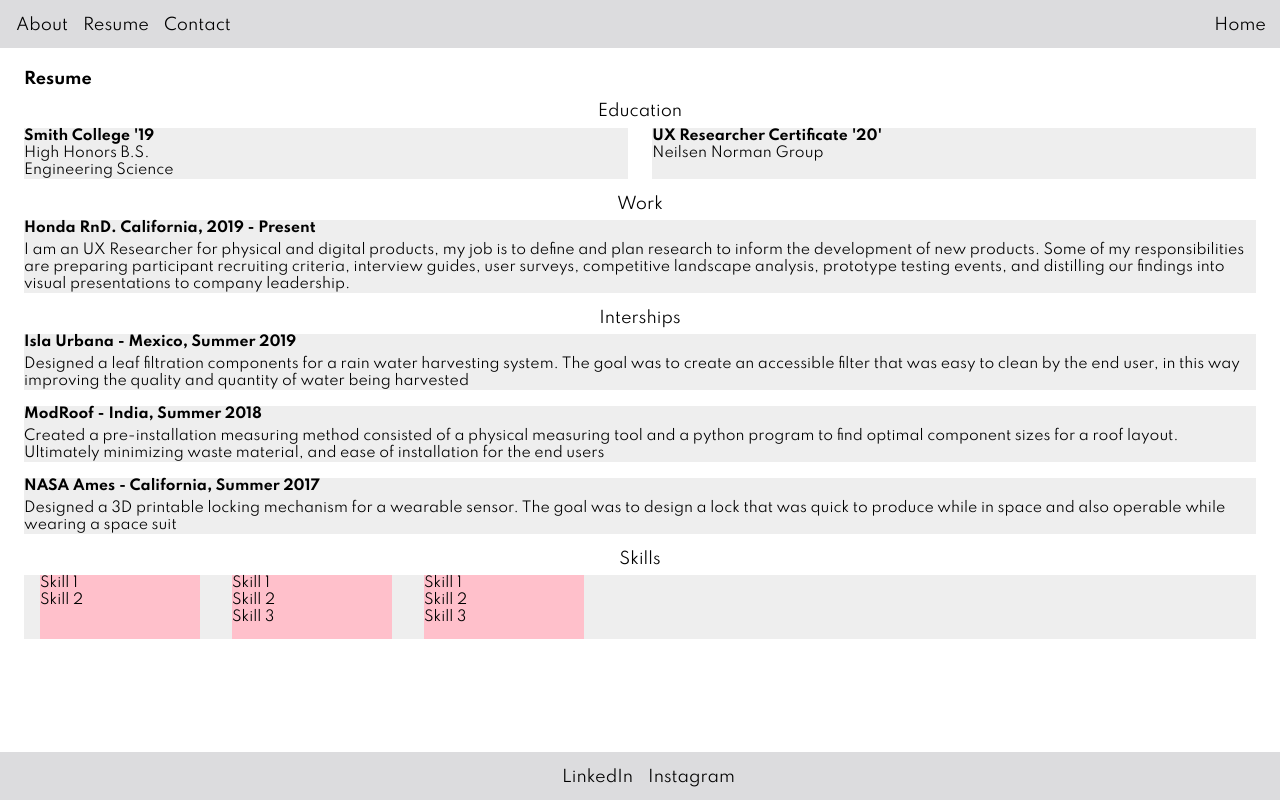
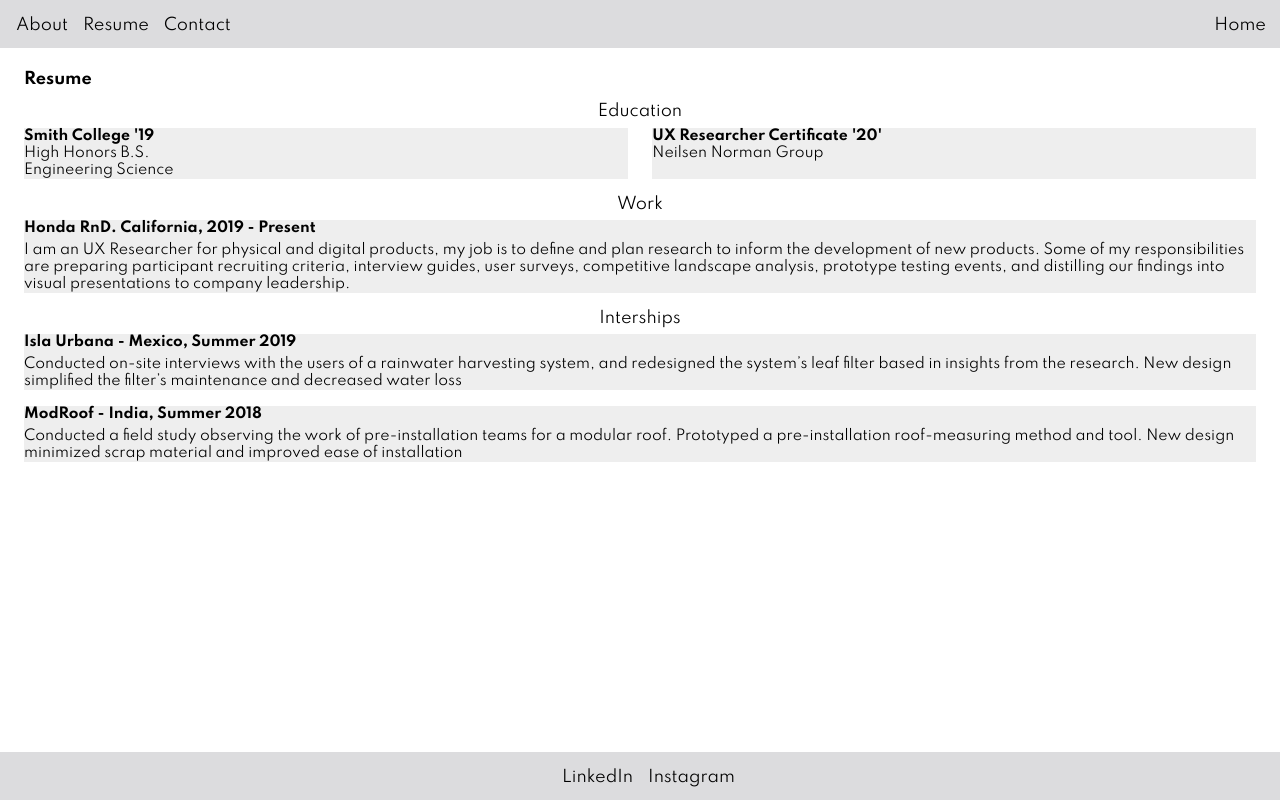
Before and after one commit to mrojasb/Macamole, a Next.js app: page /resume in a window 1280 px wide. Built offline with nearby package versions, Linux system fonts and the light colour scheme.

Commit message:
changed resume page

```diff
--- a/pages/resume.js
+++ b/pages/resume.js
@@ -47,27 +47,23 @@ export default function resume() {
             <div style={resumeStyles.sqWork}>
               <strong>Isla Urbana - Mexico, Summer 2019<br></br></strong>
               <Spacer height={.3}/>
-              Designed a leaf filtration components for a rain water harvesting system. The goal was to create an accessible filter that was easy to clean by the end user, in this way improving the quality and quantity of water being harvested
+              Conducted on-site interviews with the users of a rainwater harvesting system, and redesigned the system’s leaf filter based in insights from the research. New design simplified the filter’s maintenance and decreased water loss
+
             </div>
           <Spacer height={1}/>
 
           <div style={resumeStyles.sqWork}>
             <strong>ModRoof - India, Summer 2018<br></br></strong>
             <Spacer height={.3}/>
-            Created a pre-installation measuring method consisted of a physical measuring tool and a python program to find optimal component sizes for a roof layout. Ultimately minimizing waste material, and ease of installation for the end users
-          </div>
+            Conducted a field study observing the work of pre-installation teams for a modular roof. Prototyped a pre-installation roof-measuring method and tool. New design minimized scrap material and improved ease of installation</div>
           <Spacer height={1}/>
 
-          <div style={resumeStyles.sqWork}>
-            <strong>NASA Ames - California, Summer 2017<br></br></strong>
-            <Spacer height={.3}/>
-            Designed a 3D printable locking mechanism for a wearable sensor. The goal was to design a lock that was quick to produce while in space and also operable while wearing a space suit
-          </div>
+
         </section>
         <Spacer height={1}/>
 
 {/* ............................ */}
-        <section style={resumeStyles.setFont}>
+        {/* <section style={resumeStyles.setFont}>
         Skills
         <Spacer height={.4}/>
           <div style={resumeStyles.sqSkillsCont}>
@@ -86,7 +82,7 @@ export default function resume() {
                 Skill 3
               </div>
           </div>
-        </section>
+        </section>  */}
 
       </div>
     </div>
```
